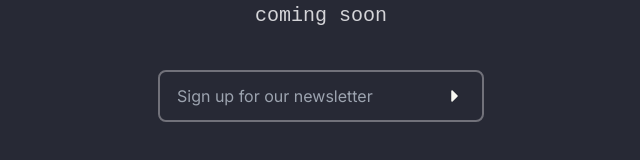
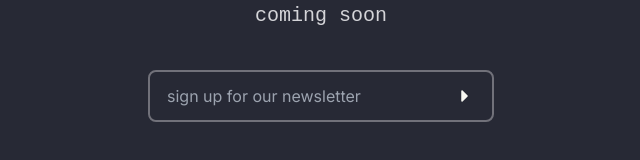
Before and after one commit to tipdotdev/website, a Next.js app in the folder website/: page / in a window 1280 px wide. Shown: the part 420-580 px from the top of the page, without its empty margins (319-959 px from the left). Built offline with nearby package versions, Linux system fonts and the light colour scheme.

Commit message:
Update index.tsx

```diff
--- a/website/pages/index.tsx
+++ b/website/pages/index.tsx
@@ -55,9 +55,9 @@ export default function Home() {
 
 			<h1 className="text-xl font-code mt-5 text-zinc-300">coming soon</h1>
 
-			<div className="form-control mt-10 w-fit">
+			<div className="form-control mt-10 min-w-fit">
 				<div className="input-group border-2 rounded-lg border-zinc-500 w-full">
-					<input type="text" placeholder="Sign up for our newsletter" className="input w-full" value={email} onChange={(e) => {
+					<input type="text" placeholder="sign up for our newsletter" className="input w-full mr-5" value={email} onChange={(e) => {
 						setEmail(e.target.value)
 					}} />
 					<button className="btn btn-ghost border" onClick={() => submitEmail()}>
```
